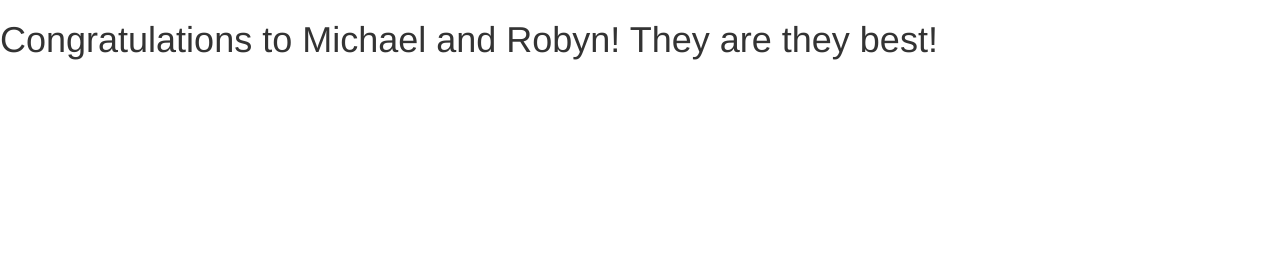
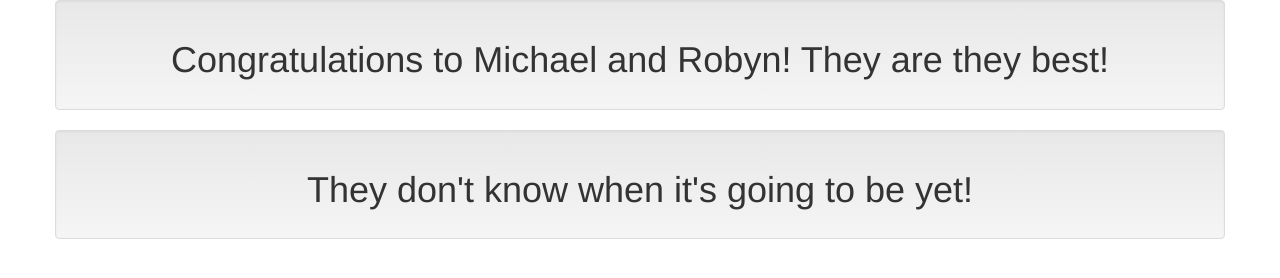
Before and after one commit to robynandmichael/robynandmichael.github.io, a plain HTML site: page index.html in a window 1280 px wide. Drawn offline with Linux system fonts and the light colour scheme.

Commit message:
Testing the Container settings

```diff
--- a/index.html
+++ b/index.html
@@ -10,16 +10,19 @@
 	<link rel="stylesheet" href="includes/css/bootstrap.min.css">
 	<link rel="stylesheet" href="includes/css/bootstrap-theme.min.css">
 
+	<script type="text/javascript" src="includes/js/jquery.min.js"></script>
 	<script type="text/javascript" src="includes/js/angular.min.js"></script>
 	<script type="text/javascript" src="includes/js/angular-route.min.js"></script>
 	<script type="text/javascript" src="includes/js/bootstrap.min.js"></script>
-	<script type="text/javascript" src="includes/js/jquery.min.js"></script>
 	<script type="text/javascript" src="includes/js/jquery-locationpicker-plugin.js"></script>
 	<script type="text/javascript" src="includes/js/moment.js"></script>
 	<script type="text/javascript" src="includes/js/require.min.js"></script>
 	<script type="text/javascript" src="includes/js/ui-bootstrap-tpls-0.13.4.min.js"></script>
 </head>
 <body>
-<h1>Congratulations to Michael and Robyn! They are they best!</h1>
+	<div class="container" style="padding-left: 0;padding-right: 0;">
+		<div class="well" style="text-align: center;"><h1>Congratulations to Michael and Robyn! They are they best!</h1></div>
+		<div class="well" style="text-align: center;"><h1>They don't know when it's going to be yet!</h1></div>
+	</div>
 </body>
 </html>
```
